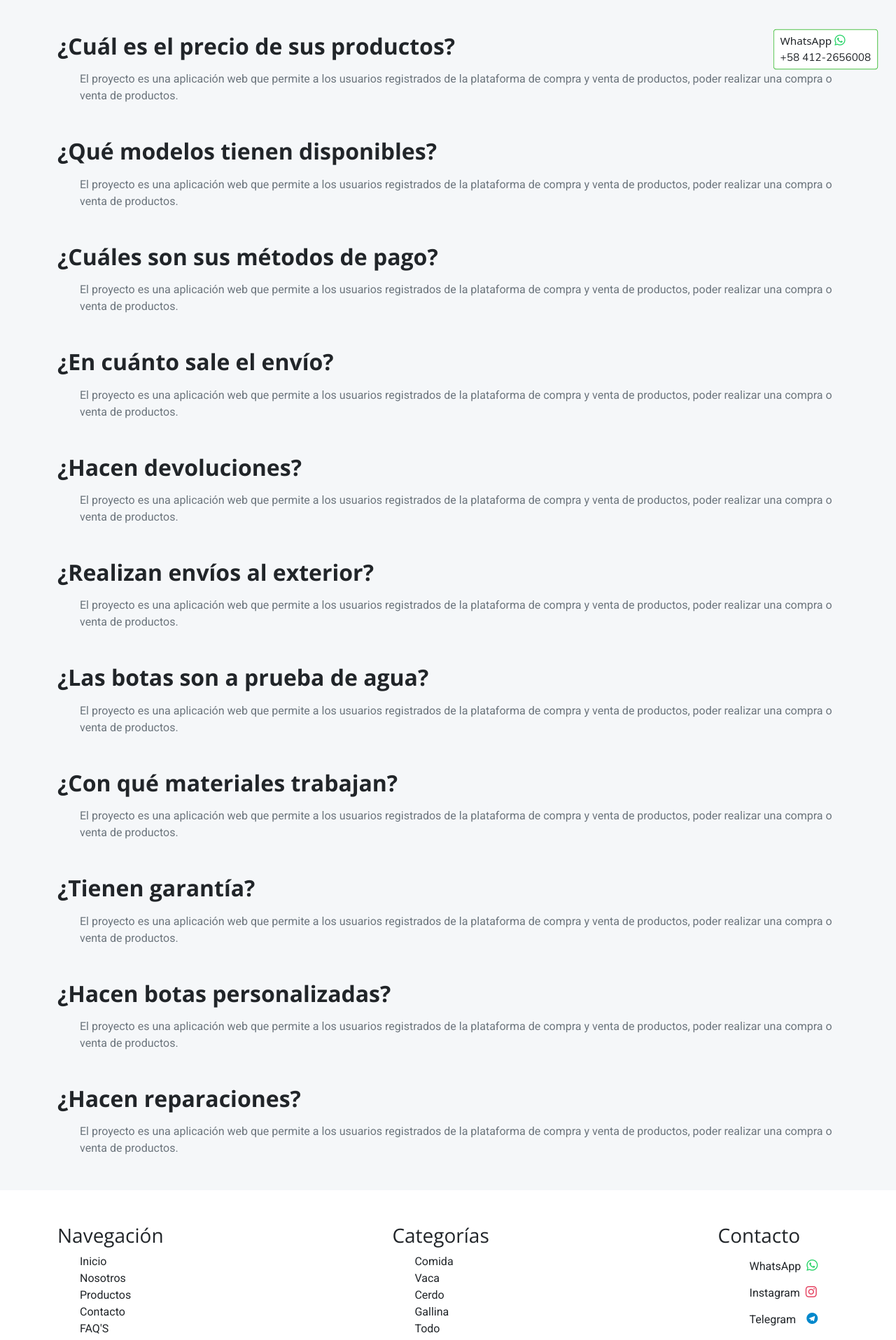
After one commit to junior-r/Agro_Tienda, a Django app: page /answers_questions in a window 1280 px wide. The commit adds this page. Shown: the part 671-2586 px from the top of the page at 70% size. Run offline with Django 4.2, Linux system fonts and the light colour scheme; data comes from the database, SQL or seed files in the repository; some libraries are stand-ins or nearby versions; some web fonts are replaced.

Commit message:
Página de preguntas y respuestas frecuentes añadida

```diff
--- /dev/null
+++ b/Users/static/users/css/answers_questions.css
@@ -0,0 +1,63 @@
+.content {
+    min-height: 100vh;
+}
+
+.content .header .banner {
+    width: 100%;
+    height: 70vh;
+    background-image: url('https://www.debt.com/wp-content/uploads/2014/07/faq-2027970_1280.png');
+    background-position: center;
+    background-size: cover;
+    background-repeat: no-repeat;
+    background-attachment: fixed;
+    position: relative;
+}
+
+.content .header .banner .banner-text {
+    position: absolute;
+    top: 50%;
+    left: 50%;
+    transform: translate(-50%, -50%);
+    text-align: center;
+    color: #fff;
+    letter-spacing: 0.1rem;
+    line-height: 1.5;
+    background-color: rgba(0, 0, 0, 0.5);
+    width: 100%;
+    height: 100%;
+    display: flex;
+    justify-content: center;
+    align-items: center;
+    text-transform: uppercase;
+}
+
+.content .container {
+    margin-top: 3rem;
+    min-height: 100vh;
+}
+
+.content .container .questions-container .question {
+    margin-bottom: 3rem;
+}
+
+.content .container .questions-container .question .title {
+    font-size: 2rem;
+    font-weight: bold;
+    margin-bottom: 1rem;
+}
+
+.content .container .questions-container .question .text {
+    font-size: 1rem;
+    line-height: 1.5;
+    margin-left: 2rem;
+}
+
+@media screen and (max-width: 560px) {
+    .content .container .questions-container .question .title {
+        font-size: 1.5rem;
+    }
+
+    .content .container .questions-container .question .text {
+        font-size: 0.8rem;
+    }
+}
--- a/Users/static/users/general/base.css
+++ b/Users/static/users/general/base.css
@@ -135,6 +135,11 @@ footer .content-footer .copytight {
 }
 
 
-@media screen and (max-width: 768px) {
-
+@media screen and (max-width: 300px) {
+    footer .content-footer .menu .section-navigation ul,
+    footer .content-footer .menu .section-categories ul,
+    footer .content-footer .menu .section-contact ul {
+        margin: 0 !important;
+        padding: 0 !important;
+    }
 }
--- /dev/null
+++ b/Users/templates/general/answers_questions.html
@@ -0,0 +1,128 @@
+{% extends 'users/base.html' %}
+{% load static %}
+{% load humanize %}
+
+{% block title %}
+    <title>Preguntas y Respuestas Frecuentes</title>
+{% endblock %}
+
+{% block styles %}
+    <link rel="stylesheet" href="{% static 'users/css/answers_questions.css' %}">
+{% endblock %}
+
+{% block container %}
+    <div class="content">
+        <header class="header">
+            <figure class="banner">
+                <figcaption class="banner-text">
+                    <h1 class="title fw-bold">Preguntas Frecuentes</h1>
+                </figcaption>
+            </figure>
+        </header>
+
+        <div class="container">
+            <div class="questions-container">
+                <div class="question">
+                    <h2 class="question-title title">¿Cuál es el precio de sus productos?</h2>
+                    <p class="question-text text text-muted">
+                        El proyecto es una aplicación web que permite a los usuarios registrados
+                        de la plataforma de compra y venta de productos, poder realizar
+                        una compra o venta de productos.
+                    </p>
+                </div>
+
+                <div class="question">
+                    <h2 class="question-title title">¿Qué modelos tienen disponibles?</h2>
+                    <p class="question-text text text-muted">
+                        El proyecto es una aplicación web que permite a los usuarios registrados
+                        de la plataforma de compra y venta de productos, poder realizar
+                        una compra o venta de productos.
+                    </p>
+                </div>
+
+                <div class="question">
+                    <h2 class="question-title title">¿Cuáles son sus métodos de pago?</h2>
+                    <p class="question-text text text-muted">
+                        El proyecto es una aplicación web que permite a los usuarios registrados
+                        de la plataforma de compra y venta de productos, poder realizar
+                        una compra o venta de productos.
+                    </p>
+                </div>
+
+                <div class="question">
+                    <h2 class="question-title title">¿En cuánto sale el envío?</h2>
+                    <p class="question-text text text-muted">
+                        El proyecto es una aplicación web que permite a los usuarios registrados
+                        de la plataforma de compra y venta de productos, poder realizar
+                        una compra o venta de productos.
+                    </p>
+                </div>
+
+                <div class="question">
+                    <h2 class="question-title title">¿Hacen devoluciones?</h2>
+                    <p class="question-text text text-muted">
+                        El proyecto es una aplicación web que permite a los usuarios registrados
+                        de la plataforma de compra y venta de productos, poder realizar
+                        una compra o venta de productos.
+                    </p>
+                </div>
+
+                <div class="question">
+                    <h2 class="question-title title">¿Realizan envíos al exterior? </h2>
+                    <p class="question-text text text-muted">
+                        El proyecto es una aplicación web que permite a los usuarios registrados
+                        de la plataforma de compra y venta de productos, poder realizar
+                        una compra o venta de productos.
+                    </p>
+                </div>
+
+                <div class="question">
+                    <h2 class="question-title title">¿Las botas son a prueba de agua? </h2>
+                    <p class="question-text text text-muted">
+                        El proyecto es una aplicación web que permite a los usuarios registrados
+                        de la plataforma de compra y venta de productos, poder realizar
+                        una compra o venta de productos.
+                    </p>
+                </div>
+
+                <div class="question">
+                    <h2 class="question-title title">¿Con qué materiales trabajan?</h2>
+                    <p class="question-text text text-muted">
+                        El proyecto es una aplicación web que permite a los usuarios registrados
+                        de la plataforma de compra y venta de productos, poder realizar
+                        una compra o venta de productos.
+                    </p>
+                </div>
+
+                <div class="question">
+                    <h2 class="question-title title">¿Tienen garantía?</h2>
+                    <p class="question-text text text-muted">
+                        El proyecto es una aplicación web que permite a los usuarios registrados
+                        de la plataforma de compra y venta de productos, poder realizar
+                        una compra o venta de productos.
+                    </p>
+                </div>
+
+                <div class="question">
+                    <h2 class="question-title title">¿Hacen botas personalizadas?</h2>
+                    <p class="question-text text text-muted">
+                        El proyecto es una aplicación web que permite a los usuarios registrados
+                        de la plataforma de compra y venta de productos, poder realizar
+                        una compra o venta de productos.
+                    </p>
+                </div>
+
+                <div class="question">
+                    <h2 class="question-title title">¿Hacen reparaciones?</h2>
+                    <p class="question-text text text-muted">
+                        El proyecto es una aplicación web que permite a los usuarios registrados
+                        de la plataforma de compra y venta de productos, poder realizar
+                        una compra o venta de productos.
+                    </p>
+                </div>
+            </div>
+        </div>
+
+    </div>
+
+{% endblock %}
--- a/Users/templates/users/base.html
+++ b/Users/templates/users/base.html
@@ -42,7 +42,7 @@
                             <a class="nav-link" href="{% url 'contact' %}">CONTÁCTANOS</a>
                         </li>
                         <li class="nav-item">
-                            <a class="nav-link" href="#">FAQ´S</a>
+                            <a class="nav-link" href="{% url 'answers_questions' %}">FAQ´S</a>
                         </li>
                     </ul>
                     <span class="navbar-text">
@@ -111,6 +111,7 @@
                         <li class="navigation-item text"><a href="{% url 'about_us' %}" class="text-decoration-none text-dark">Nosotros</a></li>
                         <li class="navigation-item text"><a href="{% url 'productos' %}" class="text-decoration-none text-dark">Productos</a></li>
                         <li class="navigation-item text"><a href="{% url 'contact' %}" class="text-decoration-none text-dark">Contacto</a></li>
+                        <li class="navigation-item text"><a href="{% url 'answers_questions' %}" class="text-decoration-none text-dark">FAQ'S</a></li>
                     </ul>
                 </section>
 
--- a/Users/urls.py
+++ b/Users/urls.py
@@ -1,5 +1,5 @@
 from django.urls import path
-from Users.views import home, signup, about_us, contact, send_email_contact
+from Users.views import home, signup, about_us, contact, send_email_contact, answers_questions
 
 
 urlpatterns = [
@@ -8,4 +8,5 @@ urlpatterns = [
     path('about_us', about_us, name='about_us'),
     path('contact', contact, name='contact'),
     path('send_email_contact', send_email_contact, name='send_email_contact'),
+    path('answers_questions', answers_questions, name='answers_questions'),
 ]
--- a/Users/views.py
+++ b/Users/views.py
@@ -126,3 +126,18 @@ def send_email_contact(request):
         messages.success(request, 'Mensaje enviado correctamente.')
 
     return redirect('contact')
+
+
+def answers_questions(request):
+    categories = Categoria.objects.all()
+
+    data = {
+        'categories': categories,
+    }
+
+    number_prd_cart, cart, cart_prd = get_total_items_cart(request)
+    data['number_prd_cart'] = number_prd_cart
+    data['cart'] = cart
+    data['cart_prd'] = cart_prd
+
+    return render(request, 'general/answers_questions.html', data)
```
